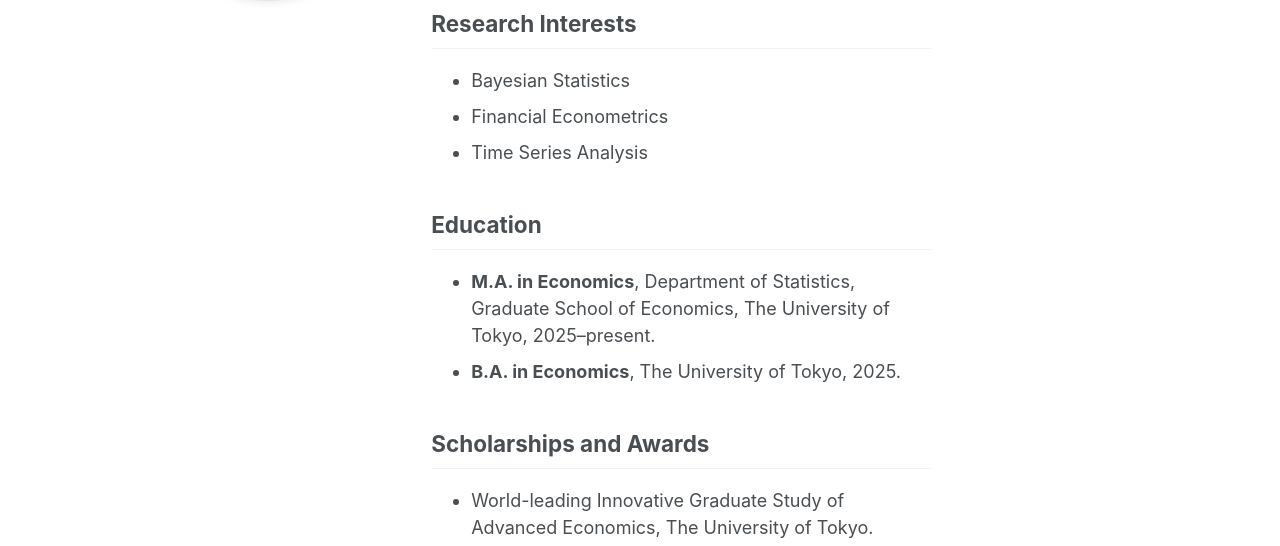
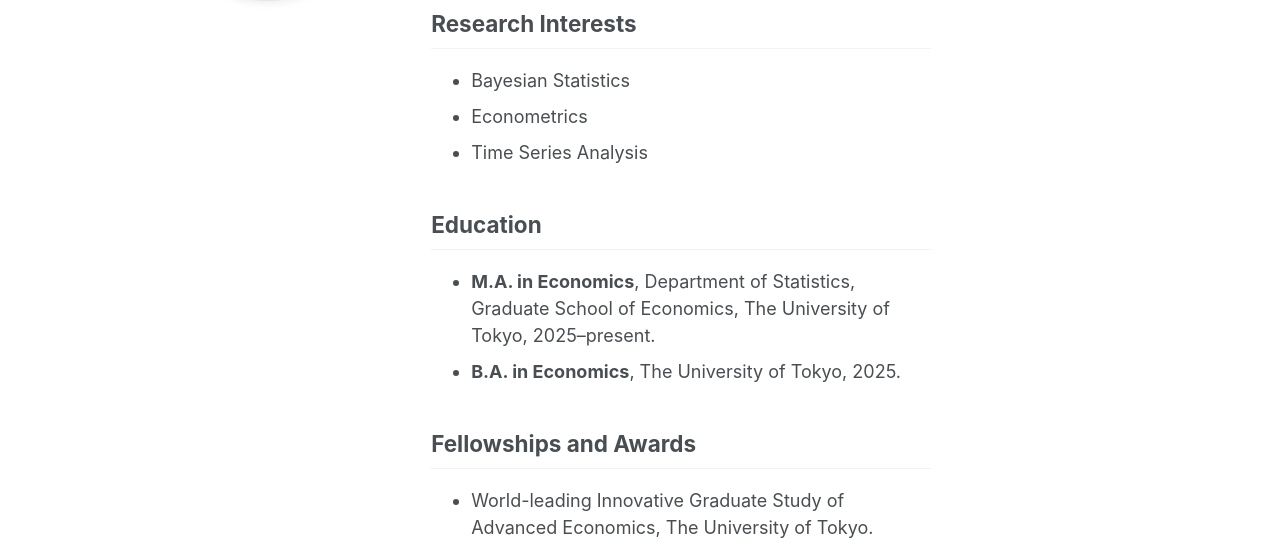
Before and after one commit to ksasaki-stats/ksasaki-stats.github.io, a Jekyll site: the page built from _pages/about.md, in a window 1280 px wide and 1304 px high. Shown: the part 346-892 px from the top of the window. Built offline with Jekyll 4.4.1, drawn with Linux system fonts in a browser that asks for light colours; a script bundle is joined from its source files by our own code; library files that are not in the unit come from our copies.

Commit message:
Update about.md

```diff
--- a/_pages/about.md
+++ b/_pages/about.md
@@ -67,7 +67,7 @@
 ## Research Interests
 
 - Bayesian Statistics
-- Financial Econometrics
+- Econometrics
 - Time Series Analysis
 
 ## Education
@@ -75,7 +75,7 @@
 - **M.A. in Economics**, Department of Statistics, Graduate School of Economics, The University of Tokyo, 2025–present.
 - **B.A. in Economics**, The University of Tokyo, 2025.
 
-## Scholarships and Awards
+## Fellowships and Awards
 
 - World-leading Innovative Graduate Study of Advanced Economics, The University of Tokyo.
 
```
